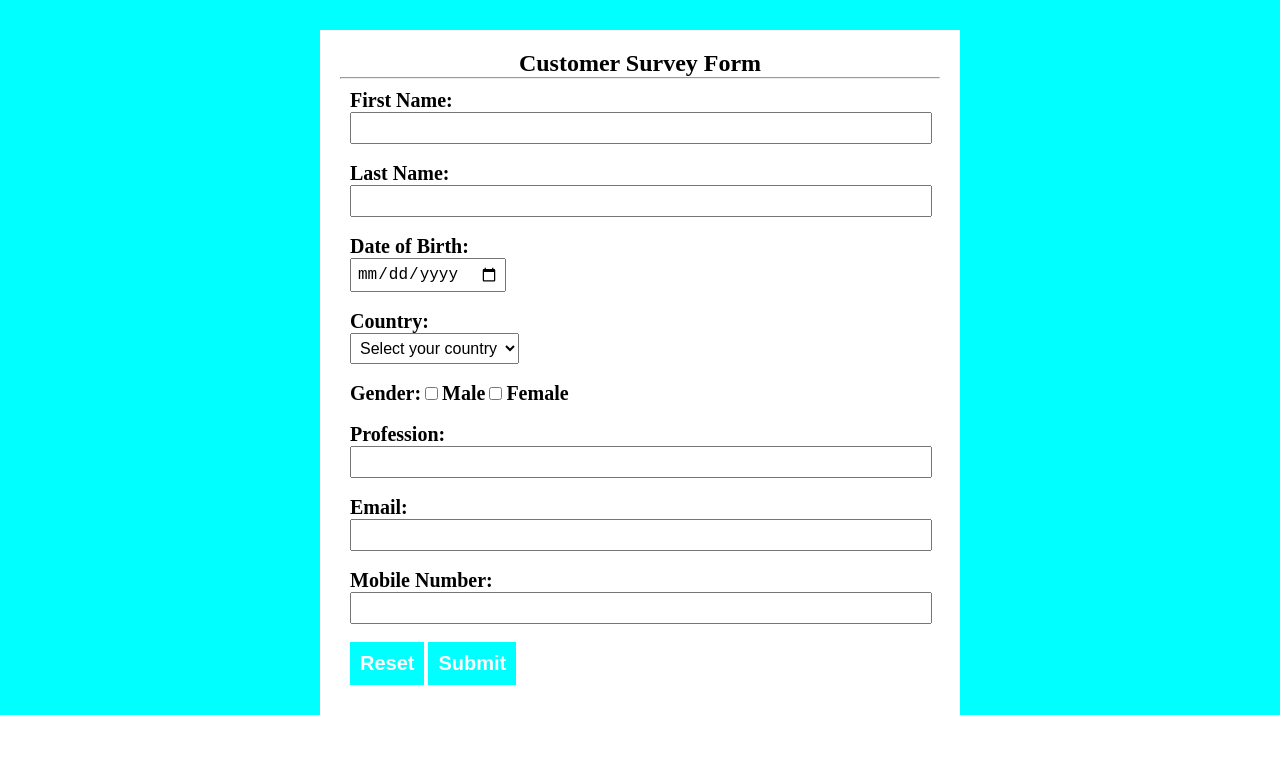
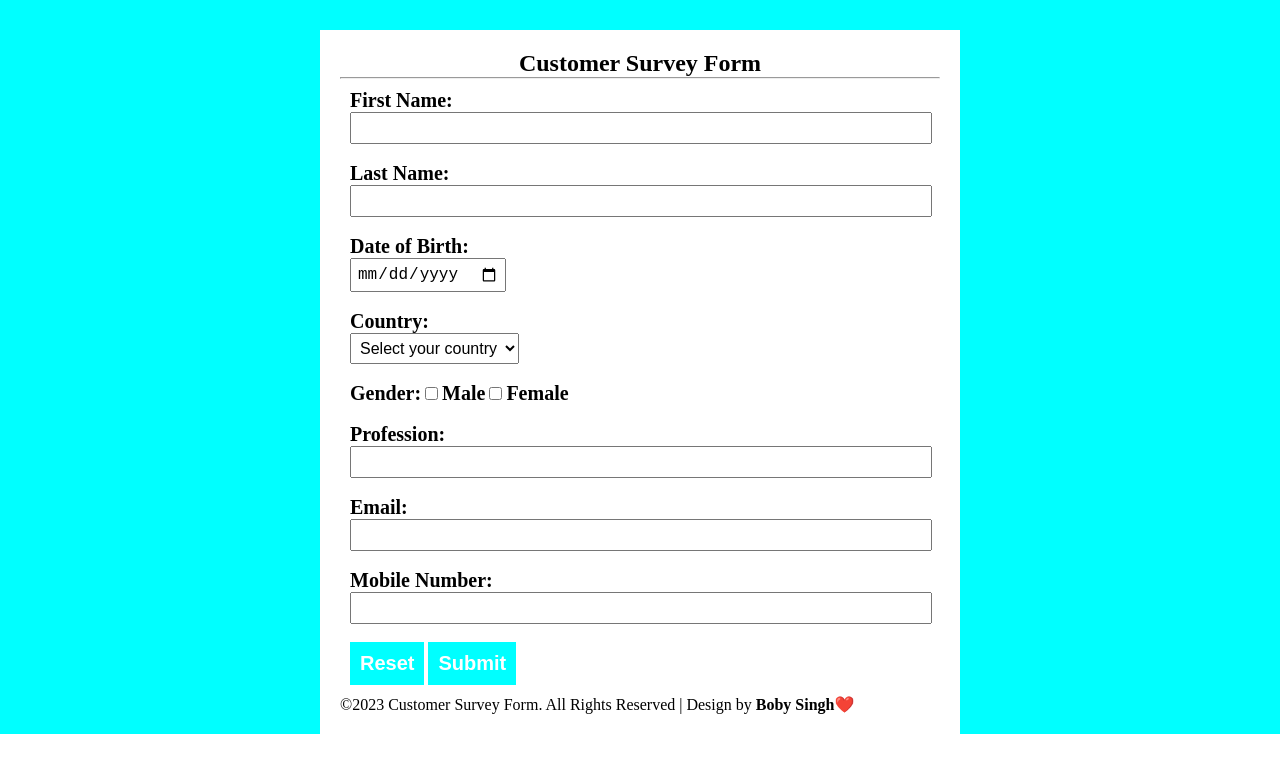
Before and after one commit to Boby-Singh/Survey-Form, a plain HTML site: page index.html in a window 1280 px wide. Drawn offline with Linux system fonts and the light colour scheme.

Commit message:
Update index.html

```diff
--- a/index.html
+++ b/index.html
@@ -56,8 +56,9 @@
                 <p id="popupContent"></p>
                 <button type="button" id="closePopup">Close</button>
             </div>
+            <p>©2023 Customer Survey Form. All Rights Reserved | Design by <strong>Boby Singh❤️</strong> </p>
+        </div>
 
-        </div>
     </div>
 
     <script src="script.js"></script>
```
